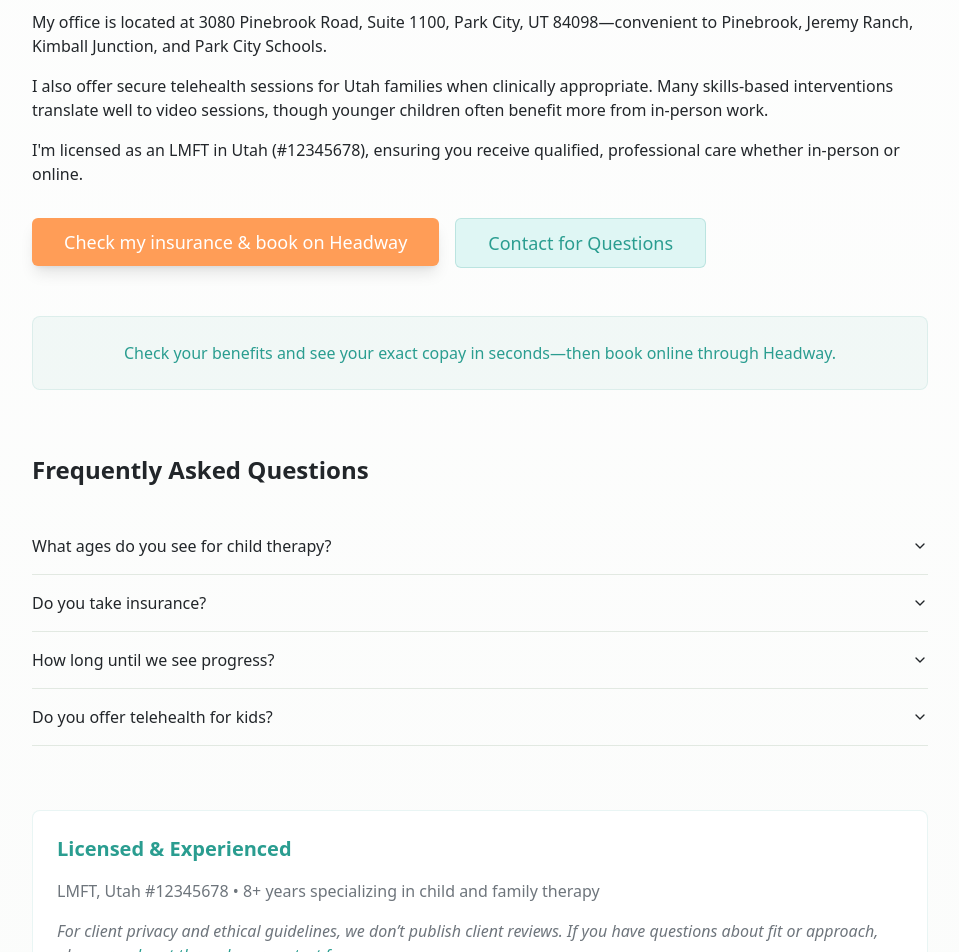
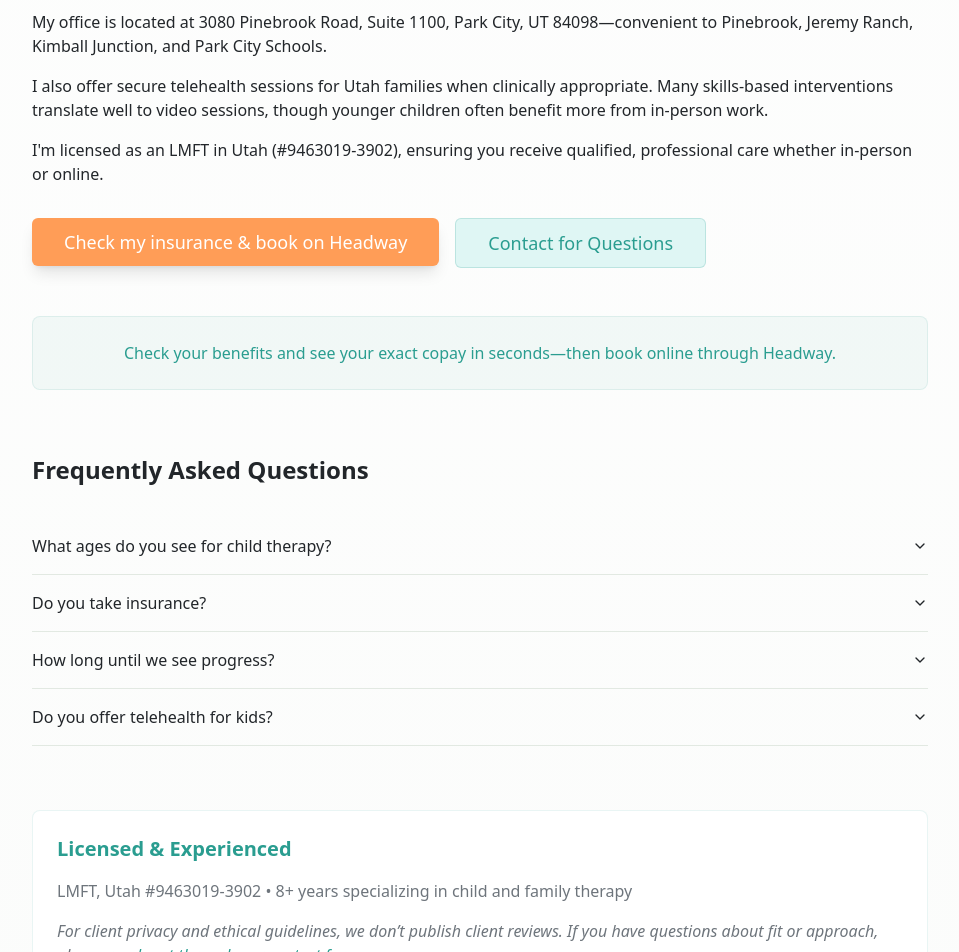
Before and after one commit to jelgie-stack/elgie-therapy-oasis, a React (Vite) app: page /child-therapist-park-city in a window 1280 px wide. Shown: the part 1800-2752 px from the top of the page, without its empty margins (160-1119 px from the left). Built offline with nearby package versions, Linux system fonts and the light colour scheme; no server answers.

Commit message:
Update license number and footer address link
Update LMFT license number and link footer address to Google Maps.

```diff
--- a/src/components/Footer.tsx
+++ b/src/components/Footer.tsx
@@ -80,8 +80,10 @@ const Footer = () => {
                 <strong>Brigette Elgie, MFT, PLLC</strong>
               </div>
               <div>
-                3080 Pinebrook Road, Suite 1100<br />
-                Park City, UT 84098
+                <a href="https://www.google.com/maps?q=3080+Pinebrook+Road,+Suite+1100,+Park+City,+UT+84098" target="_blank" rel="noopener noreferrer" className="hover:text-primary-foreground transition-colors">
+                  3080 Pinebrook Road, Suite 1100<br />
+                  Park City, UT 84098
+                </a>
               </div>
               <div>
                 <a href="tel:+19496487004" className="hover:text-primary-foreground transition-colors">
--- a/src/pages/ChildTherapistParkCity.tsx
+++ b/src/pages/ChildTherapistParkCity.tsx
@@ -116,7 +116,7 @@ const ChildTherapistParkCity = () => {
               <h2 className="text-2xl font-bold text-foreground mt-12 mb-6">In-person in Pinebrook or telehealth</h2>
               <p className="mb-4">My office is located at 3080 Pinebrook Road, Suite 1100, Park City, UT 84098—convenient to Pinebrook, Jeremy Ranch, Kimball Junction, and Park City Schools.</p>
               <p className="mb-4">I also offer secure telehealth sessions for Utah families when clinically appropriate. Many skills-based interventions translate well to video sessions, though younger children often benefit more from in-person work.</p>
-              <p className="mb-6">I'm licensed as an LMFT in Utah (#12345678), ensuring you receive qualified, professional care whether in-person or online.</p>
+              <p className="mb-6">I'm licensed as an LMFT in Utah (#9463019-3902), ensuring you receive qualified, professional care whether in-person or online.</p>
             </div>
 
             <div className="flex flex-col sm:flex-row gap-4 mt-8 mb-12">
@@ -182,7 +182,7 @@ const ChildTherapistParkCity = () => {
             {/* Trust Signals */}
             <div className="mt-16 p-6 bg-card rounded-lg border border-primary/10">
               <h3 className="text-xl font-semibold text-primary mb-4">Licensed & Experienced</h3>
-              <p className="text-muted-foreground mb-4">LMFT, Utah #12345678 • 8+ years specializing in child and family therapy</p>
+              <p className="text-muted-foreground mb-4">LMFT, Utah #9463019-3902 • 8+ years specializing in child and family therapy</p>
               <p className="text-muted-foreground italic">For client privacy and ethical guidelines, we don’t publish client reviews. If you have questions about fit or approach, please <a href="/#contact" className="underline text-primary hover:text-primary/80">reach out through our contact form</a>.</p>
             </div>
 
```
